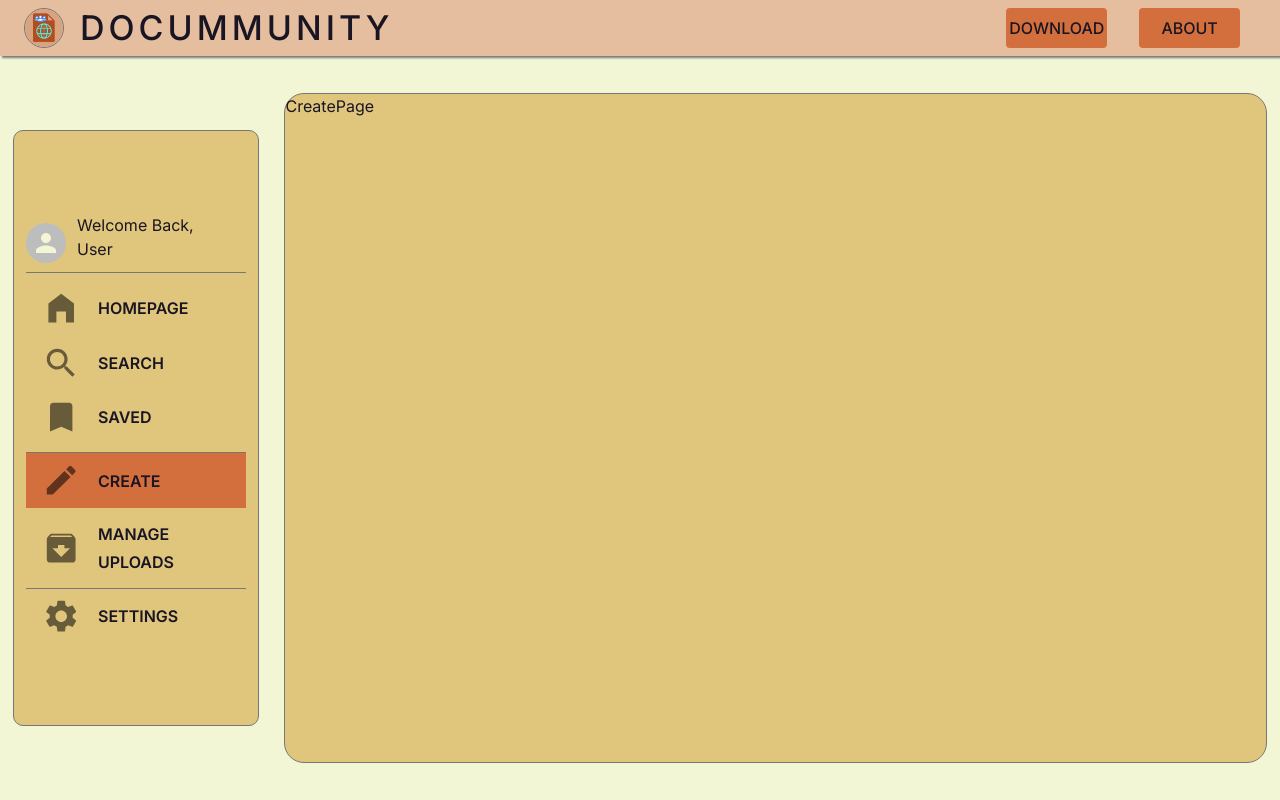
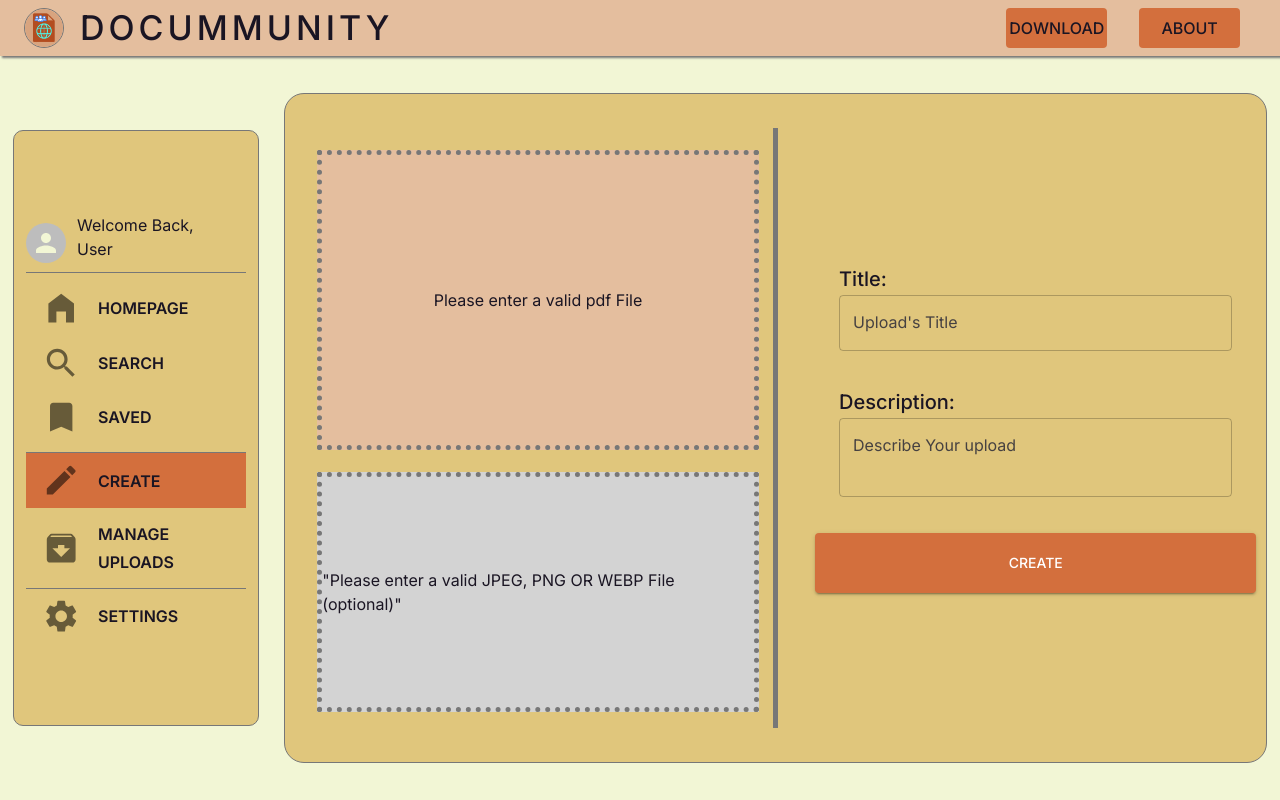
Before and after one commit to AyushGlitchedOut/Docummunity, a React (Vite) app in the folder Frontend/: page /home/create in a window 1280 px wide. Built offline with nearby package versions, Linux system fonts and the light colour scheme; no server answers; sample sign-in values are in the browser's storage.

Commit message:
Added a new package, React Dropzone. Created a new Custom Component to slightly reduce redundant code in Login and SignUp pages and also for future uses. Created the fully functional Create Page, with only aesthetic changes for later on.

```diff
--- a/Frontend/package.json
+++ b/Frontend/package.json
@@ -18,6 +18,7 @@
     "firebase": "^12.11.0",
     "react": "^19.2.0",
     "react-dom": "^19.2.0",
+    "react-dropzone": "^20.1.1",
     "react-router-dom": "^7.13.2"
   },
   "devDependencies": {
--- a/Frontend/src/Components/SideBar.tsx
+++ b/Frontend/src/Components/SideBar.tsx
@@ -50,6 +50,7 @@ function SideBar() {
     if (!response.ok) {
       await doSignOut();
       alert("No User Found");
+      return;
     }
     const resJSON = await response.json();
     console.log(resJSON);
--- /dev/null
+++ b/Frontend/src/Components/XTextField.tsx
@@ -0,0 +1,21 @@
+import {
+  Container,
+  TextField,
+  Typography,
+  type TextFieldProps,
+} from "@mui/material";
+
+type XTextFieldProps = TextFieldProps & {
+  labelName: string;
+};
+
+export default function XTextField({ labelName, ...props }: XTextFieldProps) {
+  return (
+    <Container>
+      <label htmlFor={props.id}>
+        <Typography variant="h6">{labelName}</Typography>
+      </label>
+      <TextField {...props} variant="outlined" fullWidth color="primary" />
+    </Container>
+  );
+}
--- a/Frontend/src/Pages/home/LogIn.tsx
+++ b/Frontend/src/Pages/home/LogIn.tsx
@@ -1,9 +1,10 @@
 import { useState } from "react";
 import { doSignInWithEmailAndPassword } from "../../auth/authFunctions";
-import { Box, Button, Container, TextField, Typography } from "@mui/material";
+import { Box, Button, Container, Typography } from "@mui/material";
 import GoogleIcon from "../../assets/google_logo.svg";
 import { useNavigate } from "react-router-dom";
 import { handleGoogleAuth } from "./SignUp";
+import XTextField from "../../Components/XTextField";
 
 function LogInPage() {
   const [email, setEmail] = useState<string>("");
@@ -71,41 +72,25 @@ function LogInPage() {
             LOG-IN
           </Typography>
           <Container>
-            <Container>
-              <label htmlFor="email-input">
-                <Typography variant="h6">Email:</Typography>
-              </label>
-              <TextField
-                id="email-input"
-                label="e.g. name123@mail.com"
-                variant="outlined"
-                sx={{}}
-                fullWidth
-                color="primary"
+            <XTextField
+              required
+              labelName="Email:"
+              label="e.g. name123@gmail.com"
               value={email}
               onChange={(event) => {
                 setEmail(event.target.value);
               }}
             />
-            </Container>
-            <Container>
-              <label htmlFor="password-input">
-                <Typography variant="h6">Password:</Typography>
-              </label>
-              <TextField
+            <XTextField
+              labelName="Password"
+              label="e.g. first123@#$last"
+              required
               type="password"
-                id="password-input"
-                label="e.g. first12@#$last"
-                variant="outlined"
-                sx={{}}
-                fullWidth
-                color="primary"
               value={password}
               onChange={(event) => {
                 setPassword(event.target.value);
               }}
             />
-            </Container>
           </Container>
           <Container sx={{ margin: "10px" }}>
             <Button fullWidth variant="contained" type="submit">
--- a/Frontend/src/Pages/userHome/CreatePage.tsx
+++ b/Frontend/src/Pages/userHome/CreatePage.tsx
@@ -1,9 +1,221 @@
-import { Box } from "@mui/material";
+import { Box, Button, Divider, Typography } from "@mui/material";
+import XTextField from "../../Components/XTextField";
+import { useMemo, useState } from "react";
+import { useDropzone } from "react-dropzone";
+import { useAuth } from "../../auth/fireBaseContext";
+import { BACKEND_URL } from "../../consts";
+import { useNavigate } from "react-router-dom";
 
 function CreatePage() {
+  const [title, setTitle] = useState("");
+  const [Description, setDescription] = useState("");
+  const [DocumentFile, setDocumentFile] = useState<File | null>(null);
+  const [PreviewImageFile, setPreviewImageFile] = useState<File | null>(null);
+  const navigator = useNavigate();
+  const auth = useAuth();
+
+  //for imageURL to change whenever the imageFile changes
+  const imageURL = useMemo(() => {
+    if (!PreviewImageFile) return null;
+    return URL.createObjectURL(PreviewImageFile);
+  }, [PreviewImageFile]);
+
+  const DocumentPickerDropzone = useDropzone({
+    onDrop(files) {
+      setDocumentFile(files[0]);
+    },
+    multiple: false,
+    maxFiles: 1,
+    maxSize: 40 << 20,
+    accept: {
+      "application/pdf": [],
+    },
+  });
+  const PreviewIMGPickerDropzone = useDropzone({
+    onDrop(files) {
+      setPreviewImageFile(files[0]);
+    },
+    multiple: false,
+    maxFiles: 1,
+    maxSize: 2 << 20,
+    accept: {
+      "image/jpeg": [],
+      "image/png": [],
+      "image/webp": [],
+    },
+  });
+
+  async function handleSubmit(): Promise<void> {
+    console.log("Title:", title);
+    console.log("Description:", Description);
+    console.log("DocumentFile Name:", DocumentFile?.name);
+    console.log("Preview Image Name:", PreviewImageFile?.name);
+
+    if (!title) {
+      alert("Please Enter a Title");
+      return;
+    }
+    if (!DocumentFile) {
+      alert("Please select a Document File");
+      return;
+    }
+    if (!auth || !auth.currentUser) {
+      alert("Authentication Error");
+      return;
+    }
+    const token = await auth!.currentUser!.getIdToken();
+    if (!token) {
+      alert("Authentication Error");
+      return;
+    }
+
+    const form = new FormData();
+    form.append("FILE", DocumentFile);
+    form.append("NAME", title);
+    form.append("DESCRIPTION", Description);
+    if (PreviewImageFile) {
+      form.append("PREVIEW", PreviewImageFile);
+    }
+
+    const response = await fetch(BACKEND_URL + "/data/CREATE", {
+      method: "POST",
+      body: form,
+      headers: {
+        Authorization: `Bearer ${token}`,
+      },
+    });
+
+    if (!response.ok) {
+      alert("Something Went Wrong!");
+      return;
+    }
+
+    alert("Created Record Successfully");
+
+    navigator("/home/manage_uploads");
+  }
+
+  //DOnt use Form input here since Dropzone doesnt support forms
   return (
-    <Box sx={{ height: "100%", width: "100%", borderRadius: "20px" }}>
-      CreatePage
+    <Box
+      sx={{
+        height: "100%",
+        width: "100%",
+        borderRadius: "20px",
+        display: "flex",
+        alignItems: "center",
+        justifyContent: "space-between",
+        flexDirection: "row",
+      }}
+    >
+      <Box
+        sx={{
+          height: "90%",
+          width: "45%",
+          margin: "1%",
+        }}
+      >
+        <Box
+          {...DocumentPickerDropzone.getRootProps()}
+          sx={(theme) => ({
+            backgroundColor: theme.palette.background.paper,
+            borderStyle: "dotted",
+            borderWidth: "5px",
+            borderColor: theme.palette.divider,
+            height: "50%",
+            width: "100%",
+            margin: "5%",
+            display: "flex",
+            alignItems: "center",
+            justifyContent: "center",
+            cursor: "pointer",
+          })}
+        >
+          {/* React Dropzone package's input  */}
+          <input {...DocumentPickerDropzone.getInputProps()} />
+          <Typography variant="subtitle1">
+            {DocumentFile ? DocumentFile.name : "Please enter a valid pdf File"}
+          </Typography>
+        </Box>
+        <Box
+          {...PreviewIMGPickerDropzone.getRootProps()}
+          sx={(theme) => ({
+            backgroundColor: "lightgray",
+            borderStyle: "dotted",
+            borderWidth: "5px",
+            borderColor: theme.palette.divider,
+            height: "40%",
+            width: "100%",
+            margin: "5%",
+            display: "flex",
+            alignItems: "center",
+            justifyContent: "center",
+            cursor: "pointer",
+          })}
+        >
+          {/* React Dropzone package's input  */}
+          <input {...PreviewIMGPickerDropzone.getInputProps()} />
+          {PreviewImageFile ? (
+            <img
+              src={imageURL!}
+              style={{ maxWidth: "80%", maxHeight: "100%" }}
+            ></img>
+          ) : (
+            <Typography>
+              "Please enter a valid JPEG, PNG OR WEBP File (optional)"
+            </Typography>
+          )}
+        </Box>
+      </Box>
+      <Divider
+        sx={(theme) => ({
+          backgroundColor: theme.palette.divider,
+          width: "0.5%",
+          height: "90%",
+        })}
+      />
+      <Box
+        sx={{
+          height: "60%",
+          width: "45%",
+          margin: "1%",
+          display: "flex",
+          alignItems: "center",
+          justifyContent: "space-evenly",
+          flexDirection: "column",
+        }}
+      >
+        <XTextField
+          labelName="Title:"
+          id="record-title"
+          label="Upload's Title"
+          value={title}
+          onChange={(event) => {
+            setTitle(event.target.value);
+          }}
+        />
+        <XTextField
+          labelName="Description:"
+          id="record-desc"
+          label="Describe Your upload"
+          value={Description}
+          multiline
+          minRows={2}
+          maxRows={4}
+          onChange={(event) => {
+            setDescription(event.target.value);
+          }}
+        />
+        <Button
+          sx={{ width: "100%", height: "15%" }}
+          variant="contained"
+          onClick={() => {
+            handleSubmit();
+          }}
+        >
+          CREATE
+        </Button>
+      </Box>
     </Box>
   );
 }
```
Also changed, not shown: Frontend/src/Pages/home/SignUp.tsx (+16 -55 lines), 1 other file (tests, documents, lock files or other folders). Lines whose indentation alone changed are shown as unchanged.
